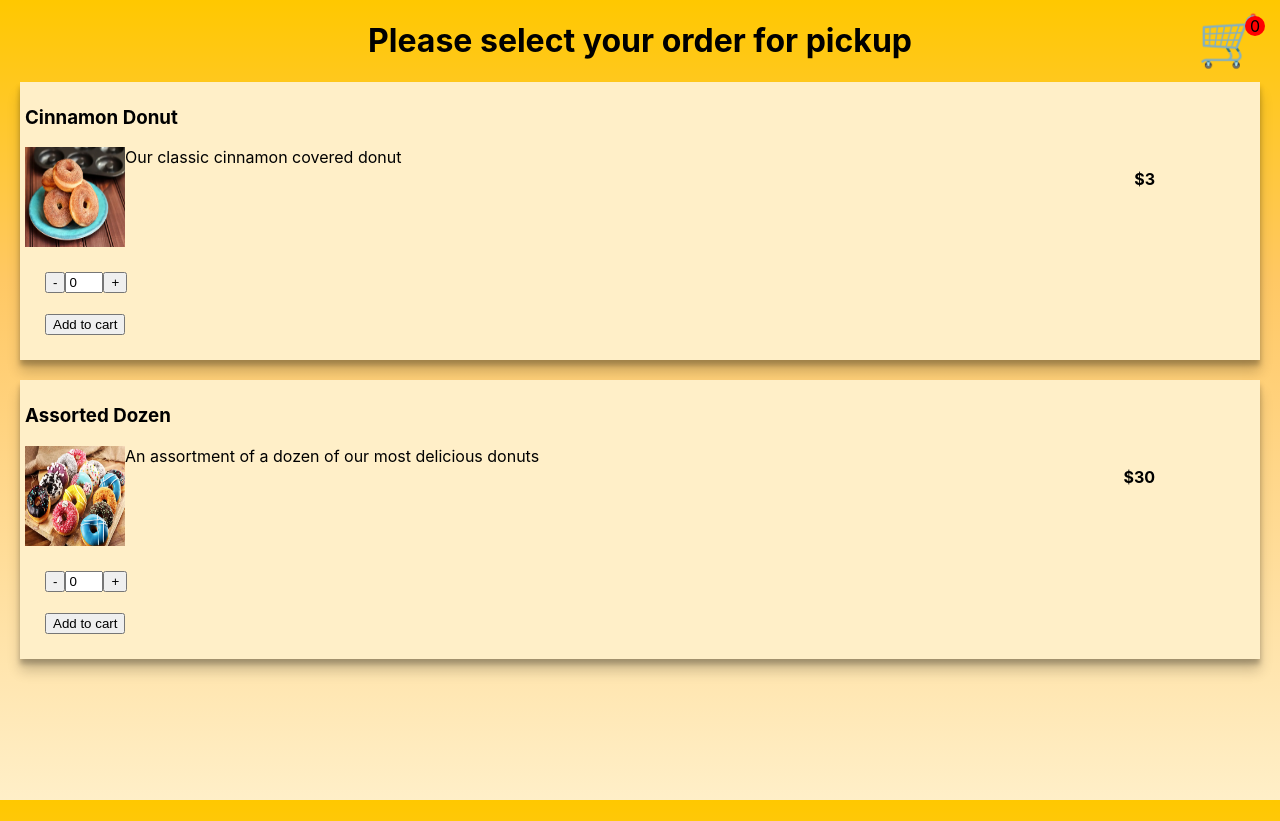
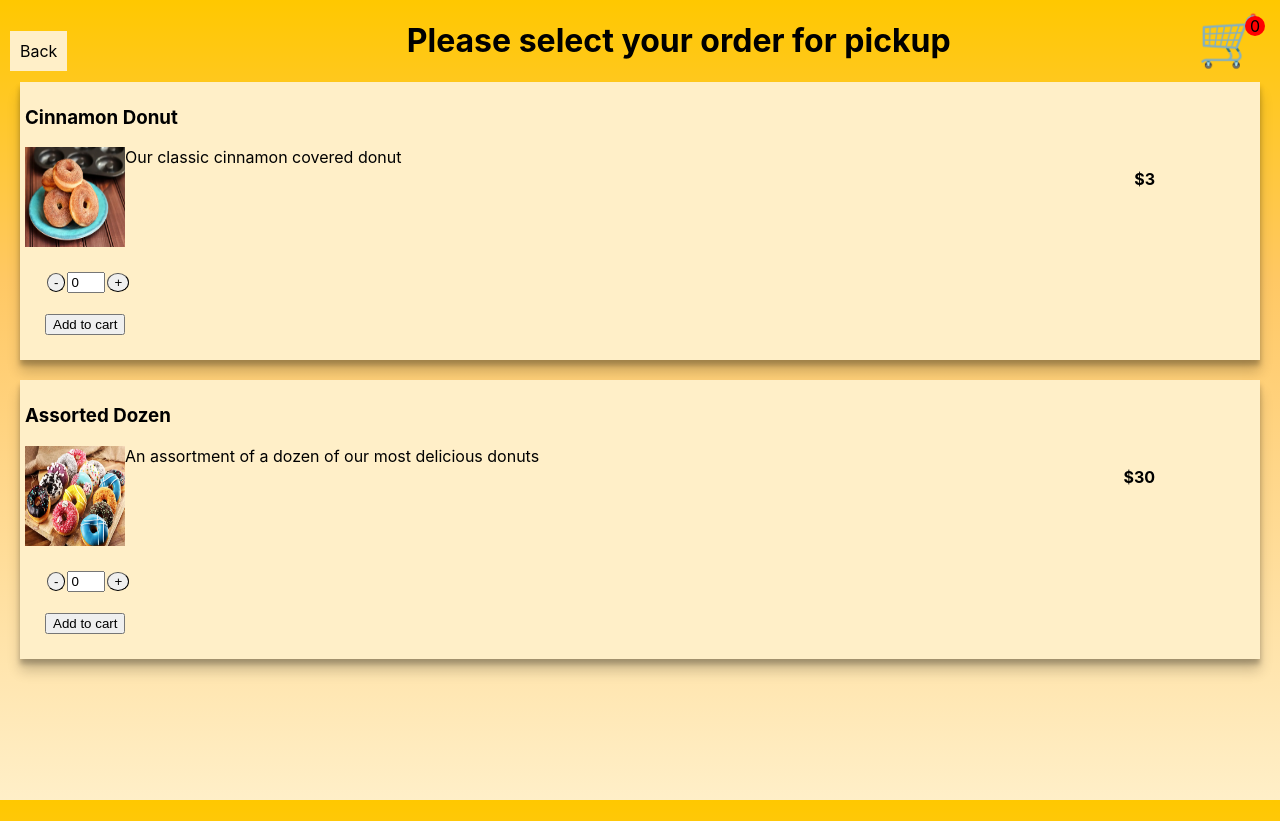
Before and after one commit to l-niemann/reactPractice, a React (Create React App) app: page /restaurant/order in a window 1280 px wide. Built offline with nearby package versions, Linux system fonts and the light colour scheme.

Commit message:
Improved order functionality. still need to add items to cart

```diff
--- a/src/App.css
+++ b/src/App.css
@@ -146,3 +146,9 @@ body {
   right:15px;
   top: 0px;
 }
+
+.menu-button{
+  border-radius: 50%;
+  border-width: 1px;
+  margin: 2px;
+}
--- a/src/subApps/restaurant/NavBar.js
+++ b/src/subApps/restaurant/NavBar.js
@@ -5,7 +5,6 @@ export function NavBar() {
     <>
       <div>
         <Link className = "nav-link" to="/restaurant/order">Order</Link>
-        <Link className = "nav-link" to="/restaurant/cart">Cart</Link>
       </div>
     </>
   );
--- a/src/subApps/restaurant/Order.js
+++ b/src/subApps/restaurant/Order.js
@@ -1,12 +1,16 @@
 import { useState } from "react";
 import { Link } from "react-router-dom";
+import { HomeLink } from "../../HomeLink";
 
 export function Order() {
-    const [cartCount,setCartCount] = useState(0);
+  const [cartCount, setCartCount] = useState(0);
 
   return (
     <>
       <div className="order">
+        <Link className="nav-link" style={{ float: "left" }} to="/restaurant">
+          Back
+        </Link>
         <Link className="to-cart" to="/restaurant/cart">
           🛒
         </Link>
@@ -17,19 +21,23 @@ export function Order() {
           name="Cinnamon Donut"
           desc="Our classic cinnamon covered donut"
           price="3"
+          cartCount={cartCount}
+          setCartCount={setCartCount}
         />
         <MenuItem
           imgName="donut1.webp"
           name="Assorted Dozen"
           desc="An assortment of a dozen of our most delicious donuts"
           price="30"
+          cartCount={cartCount}
+          setCartCount={setCartCount}
         />
       </div>
     </>
   );
 }
 
-function MenuItem({ imgName, name, desc, price }) {
+function MenuItem({ imgName, name, desc, price, cartCount, setCartCount}) {
   const [amount, setAmount] = useState(0);
   function handleInput(val) {
     if (val.length > 2) {
@@ -60,6 +68,11 @@ function MenuItem({ imgName, name, desc, price }) {
     } else {
       setAmount(amount - 1);
     }
+  }
+
+  function handleClickCart() {
+    setCartCount(cartCount + parseInt(amount));
+    setAmount(0);
   }
 
   return (
@@ -94,7 +107,9 @@ function MenuItem({ imgName, name, desc, price }) {
             +
           </button>
           <br />
-          <button style={{ display: "inline" }}>Add to cart</button>
+          <button style={{ display: "inline" }} onClick={handleClickCart}>
+            Add to cart
+          </button>
         </div>
       </div>
     </>
```
